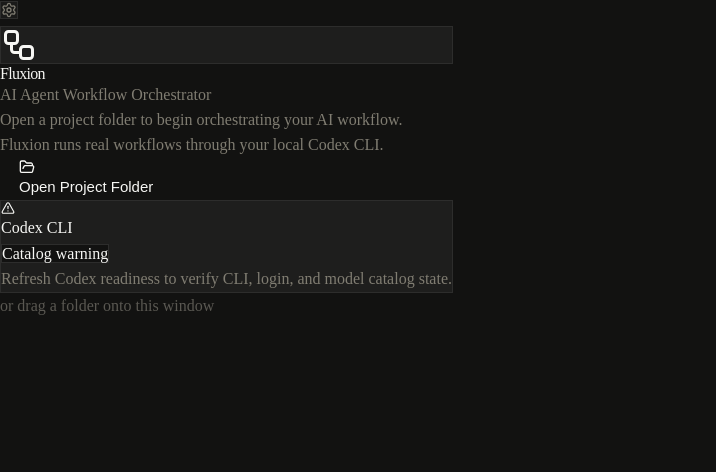
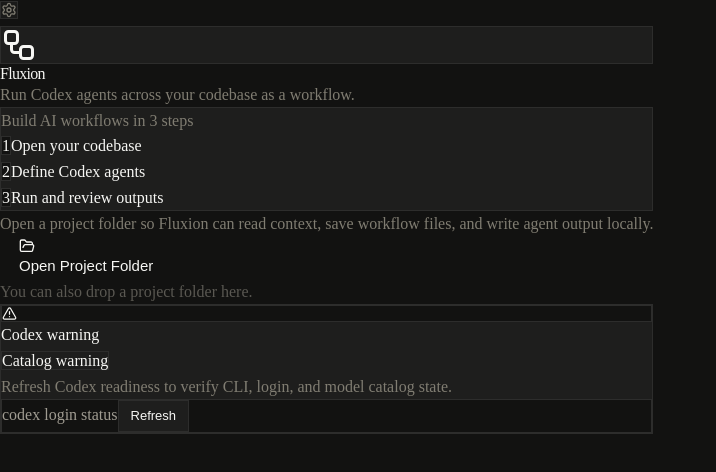
Before and after one commit to KienNT792/Fluxion, a React (Vite) app in the folder src/renderer/: page / in a window 1280 px wide. Shown: the top 472 px of the page, without its empty margins (0-716 px from the left). Built offline with nearby package versions, Linux system fonts and the light colour scheme.

Commit message:
feat: add WelcomeScreen component with onboarding steps and Codex readiness status display

```diff
--- a/src/renderer/src/components/layout/WelcomeScreen.tsx
+++ b/src/renderer/src/components/layout/WelcomeScreen.tsx
@@ -1,11 +1,18 @@
 import React from 'react';
-import { AlertTriangle, CheckCircle2, FolderOpen, Settings, Workflow } from 'lucide-react';
+import { AlertTriangle, FolderOpen, Settings, Workflow } from 'lucide-react';
 import { getCodexReadinessBadgeState } from '../../lib/provider-capabilities';
 import { openWorkspaceFromDialog } from '../../lib/workflow-session';
 import { useWorkflowStore } from '../../stores/workflow.store';
 import { Button } from '../ui/Button';
+import { StatusChip, StatusChipTone } from '../ui/StatusChip';
 import { Tooltip } from '../ui/Tooltip';
 import { GlobalSettingsDialog } from './GlobalSettingsDialog';
+
+const ONBOARDING_STEPS = [
+  'Open your codebase',
+  'Define Codex agents',
+  'Run and review outputs',
+] as const;
 
 export const WelcomeScreen: React.FC = () => {
   const [isSettingsOpen, setIsSettingsOpen] = React.useState(false);
@@ -35,10 +42,25 @@
       : codexReadiness.tone === 'blocked'
         ? 'var(--color-semantic-error)'
         : 'var(--color-timeline-done)';
+  const readinessChipTone: StatusChipTone = isProviderCapabilitiesLoading
+    ? 'running'
+    : codexReadiness.tone === 'ready'
+      ? 'success'
+      : codexReadiness.tone === 'blocked'
+        ? 'error'
+        : 'warning';
+  const compactReadinessLabel = isProviderCapabilitiesLoading
+    ? 'Checking Codex CLI...'
+    : 'Codex CLI ready';
+  const shouldShowReadinessCard =
+    !isProviderCapabilitiesLoading && codexReadiness.tone !== 'ready';
+  const readinessCardTitle = codexReadiness.blocking
+    ? 'Codex setup needed'
+    : 'Codex warning';
 
   return (
     <div
-      className="relative flex-1 h-screen w-full flex items-center justify-center select-none"
+      className="relative flex h-screen w-full flex-1 select-none items-center justify-center overflow-auto px-5 py-10"
       style={{ background: 'var(--color-canvas)' }}
     >
       <div className="absolute right-5 top-5">
@@ -59,11 +81,10 @@
         </Tooltip>
       </div>
 
-      <div className="flex flex-col items-center gap-10 max-w-md px-8">
-        {/* ── Logo & Branding ── */}
-        <div className="flex flex-col items-center gap-5">
+      <div className="flex w-full max-w-xl flex-col items-center gap-7">
+        <div className="flex flex-col items-center gap-5 text-center">
           <div
-            className="w-20 h-20 rounded-2xl flex items-center justify-center"
+            className="flex h-20 w-20 items-center justify-center rounded-2xl"
             style={{
               background: 'var(--color-surface-card)',
               border: '1px solid var(--color-hairline)',
@@ -72,7 +93,7 @@
             <Workflow size={36} style={{ color: 'var(--color-primary)' }} />
           </div>
 
-          <div className="text-center">
+          <div>
             <h1
               className="text-3xl font-normal"
               style={{
@@ -84,79 +105,122 @@
               Fluxion
             </h1>
             <p
-              className="text-sm mt-2"
+              className="mt-2 text-sm"
               style={{ color: 'var(--color-muted)', lineHeight: 1.5 }}
             >
-              AI Agent Workflow Orchestrator
+              Run Codex agents across your codebase as a workflow.
             </p>
           </div>
         </div>
 
-        {/* ── Accent hairline ── */}
         <div
-          className="w-full h-px"
+          className="h-px w-full"
           style={{
             background:
               'linear-gradient(90deg, transparent 0%, var(--color-hairline-strong) 50%, transparent 100%)',
           }}
         />
 
-        {/* ── CTA Section ── */}
-        <div className="flex flex-col items-center gap-4 w-full">
-          <p
-            className="text-xs text-center"
-            style={{ color: 'var(--color-muted)', lineHeight: 1.6 }}
-          >
-            Open a project folder to begin orchestrating your AI workflow.
-            <br />
-            Fluxion runs real workflows through your local Codex CLI.
-          </p>
-
-          <div className="flex w-full flex-col items-center gap-3 sm:flex-row sm:justify-center">
-            <Button variant="primary" size="lg" onClick={handleOpenWorkspace}>
-              <FolderOpen size={16} />
-              Open Project Folder
-            </Button>
-          </div>
-        </div>
-
-        {/* ── Codex readiness ── */}
         <div
-          className="w-full rounded-lg px-3 py-3"
+          className="w-full rounded-lg px-4 py-4"
           style={{
             background: 'var(--color-surface-card)',
             border: '1px solid var(--color-hairline)',
           }}
         >
-          <div className="flex items-center justify-between gap-3">
-            <div className="flex min-w-0 items-center gap-2">
-              {codexReadiness.tone === 'ready' ? (
-                <CheckCircle2 size={14} style={{ color: readinessTone }} />
-              ) : (
-                <AlertTriangle size={14} style={{ color: readinessTone }} />
-              )}
+          <p
+            className="text-center text-[11px] font-semibold uppercase tracking-[0.08em]"
+            style={{ color: 'var(--color-muted)', fontFamily: 'var(--font-mono)' }}
+          >
+            Build AI workflows in 3 steps
+          </p>
+
+          <div className="mt-4 grid gap-2 sm:grid-cols-3">
+            {ONBOARDING_STEPS.map((step, index) => (
+              <div
+                key={step}
+                className="flex min-w-0 items-center gap-2 sm:flex-col sm:text-center"
+              >
                 <span
-                className="truncate text-xs font-semibold"
-                style={{ color: 'var(--color-ink)' }}
+                  className="flex h-6 w-6 shrink-0 items-center justify-center rounded-md text-[11px] font-semibold"
+                  style={{
+                    color: 'var(--color-primary)',
+                    background: 'var(--color-canvas)',
+                    border: '1px solid var(--color-hairline)',
+                    fontFamily: 'var(--font-mono)',
+                  }}
                 >
-                Codex CLI
+                  {index + 1}
+                </span>
+                <span
+                  className="min-w-0 text-xs font-medium"
+                  style={{ color: 'var(--color-body-strong)' }}
+                >
+                  {step}
                 </span>
               </div>
-            <span
-              className="shrink-0 rounded-md px-2 py-1 text-[11px] font-semibold"
+            ))}
+          </div>
+        </div>
+
+        <div className="flex w-full flex-col items-center gap-4">
+          <p
+            className="max-w-lg text-center text-xs"
+            style={{ color: 'var(--color-muted)', lineHeight: 1.6 }}
+          >
+            Open a project folder so Fluxion can read context, save workflow files, and
+            write agent output locally.
+          </p>
+
+          <Button variant="primary" size="lg" onClick={handleOpenWorkspace}>
+            <FolderOpen size={16} />
+            Open Project Folder
+          </Button>
+
+          <p
+            className="text-[11px]"
+            style={{ color: 'var(--color-muted-soft)', fontFamily: 'var(--font-mono)' }}
+          >
+            You can also drop a project folder here.
+          </p>
+        </div>
+
+        {shouldShowReadinessCard ? (
+          <div
+            className="w-full rounded-lg px-4 py-3"
             style={{
-                color: readinessTone,
-                background: 'var(--color-canvas)',
+              background: 'var(--color-surface-card)',
               border: '1px solid var(--color-hairline)',
             }}
           >
-              {isProviderCapabilitiesLoading ? 'Checking...' : codexReadiness.label}
-            </span>
+            <div className="flex items-start gap-3">
+              <div
+                className="mt-0.5 flex h-8 w-8 shrink-0 items-center justify-center rounded-md"
+                style={{
+                  background: 'var(--color-canvas)',
+                  border: '1px solid var(--color-hairline)',
+                  color: readinessTone,
+                }}
+              >
+                <AlertTriangle size={15} />
               </div>
-          <p className="mt-2 text-xs leading-5" style={{ color: 'var(--color-muted)' }}>
+              <div className="min-w-0 flex-1">
+                <div className="flex items-center justify-between gap-3">
+                  <h2 className="text-sm font-semibold" style={{ color: 'var(--color-ink)' }}>
+                    {readinessCardTitle}
+                  </h2>
+                  <StatusChip
+                    tone={readinessChipTone}
+                    label={codexReadiness.label}
+                    className="shrink-0"
+                  />
+                </div>
+                <p className="mt-1 text-xs leading-5" style={{ color: 'var(--color-muted)' }}>
                   {codexReadiness.detail}
                 </p>
-          {codexReadiness.blocking && (
+              </div>
+            </div>
+
             <div
               className="mt-3 flex items-center justify-between gap-3 rounded-md px-3 py-2"
               style={{
@@ -179,15 +243,18 @@
                 Refresh
               </Button>
             </div>
+          </div>
+        ) : (
+          <Tooltip content={codexReadiness.detail}>
+            <div className="flex items-center justify-center">
+              <StatusChip
+                tone={readinessChipTone}
+                label={compactReadinessLabel}
+                animate={isProviderCapabilitiesLoading}
+              />
+            </div>
+          </Tooltip>
         )}
-        </div>
-
-        <p
-          className="text-[11px] font-mono"
-          style={{ color: 'var(--color-muted-soft)' }}
-        >
-          or drag a folder onto this window
-        </p>
       </div>
 
       <GlobalSettingsDialog
```
Lines whose indentation alone changed are shown as unchanged.
